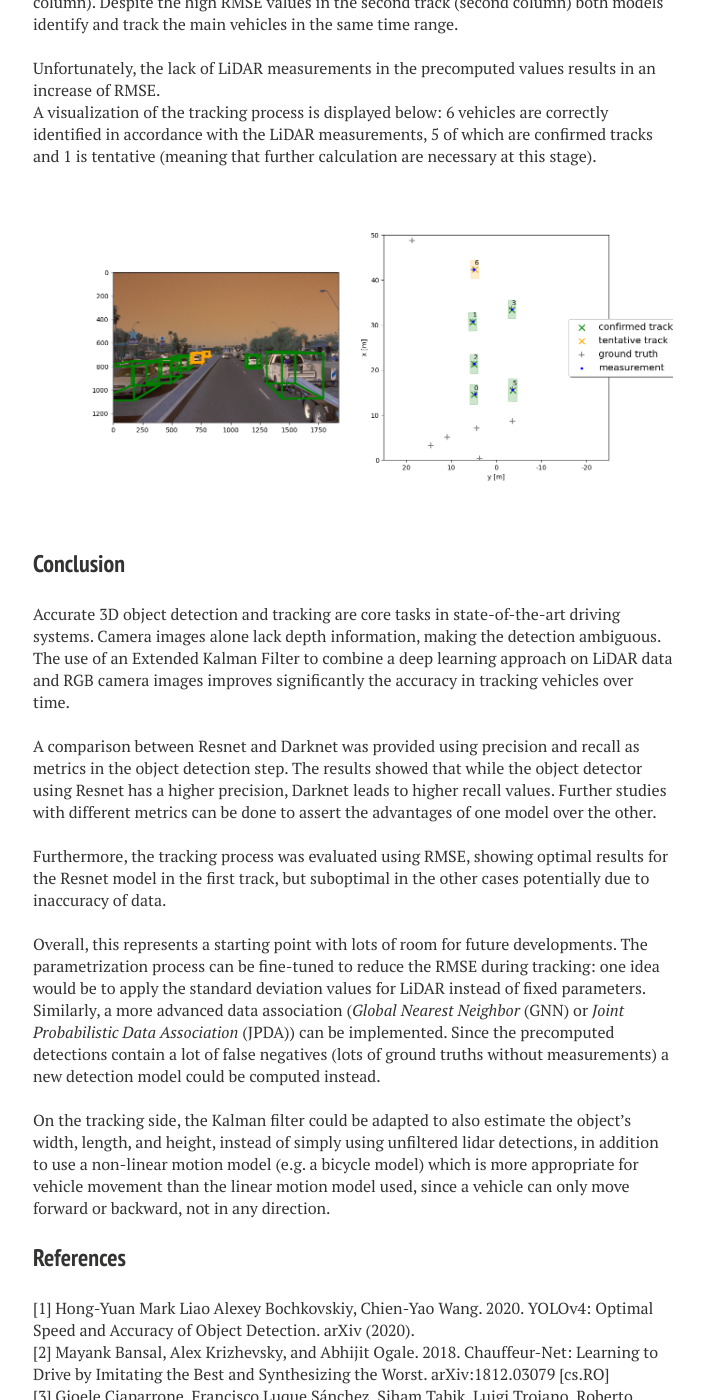
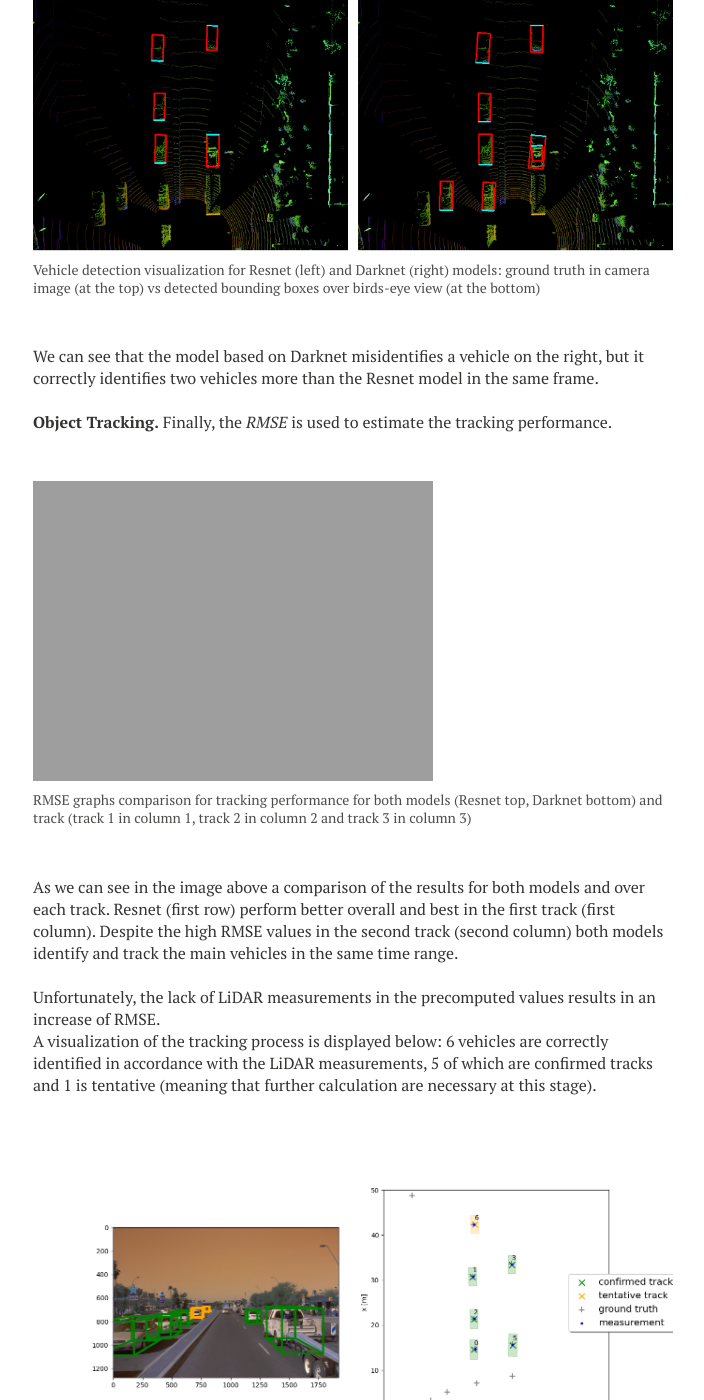
Before and after one commit to IacopomC/iacopomc.github.io, a Jekyll site: the page built from _posts/2021-11-30-sensor-fusion-and-tracking.md, in a window 1280 px wide and 1400 px high, scrolled down 9888 px. Shown: the whole window, without its empty margins (287-991 px from the left). Built offline with Jekyll 4.4.1, drawn with Linux system fonts in a browser that asks for light colours; nearby versions of some CDN libraries; our own code applies the rules of GitHub Pages for plain Markdown files; some of the changed text lies outside the part shown.

Commit message:
add caption to images

```diff
--- a/_posts/2021-11-30-sensor-fusion-and-tracking.md
+++ b/_posts/2021-11-30-sensor-fusion-and-tracking.md
@@ -51,7 +51,10 @@ The contributions of this paper are:
 
 The diagram in the following figure contains an outline of the data flow and of the individual steps that make up the algorithm. Two different models based on a *Resnet* and *Darknet* architecture are adopted and their performance on both object detection and tracking evaluated using precision and recall as metrics.
 
-<img src="{{ site.url }}/assets/images/sensor-fusion-tracking-post/project-layout.png">
+<figure>
+    <img src="{{ site.url }}/assets/images/sensor-fusion-tracking-post/project-layout.png">
+    <figcaption>Diagram containing an outline of the data flow and algorithm steps</figcaption>
+</figure>
 
 ### Method
 
@@ -91,7 +94,11 @@ A preview of the range image
 
 <br/>
 
-<img src="{{ site.url }}/assets/images/sensor-fusion-tracking-post/img_range.png">
+<figure>
+    <img src="{{ site.url }}/assets/images/sensor-fusion-tracking-post/img_range.png">
+    <figcaption>Range image visualization</figcaption>
+</figure>
+
 
 <br/>
 
@@ -99,7 +106,10 @@ as well as its point cloud representation
 
 <br/>
 
-<img src="{{ site.url }}/assets/images/sensor-fusion-tracking-post/img_pcl.JPG">
+<figure>
+    <img src="{{ site.url }}/assets/images/sensor-fusion-tracking-post/img_pcl.JPG">
+    <figcaption>LiDAR point cloud visualization</figcaption>
+</figure>
 
 <br/>
 
@@ -117,7 +127,10 @@ in the following image: the *LiDAR (or vehicle) coordinate system* is displayed
 
 <br/>
 
-<img src="{{ site.url }}/assets/images/sensor-fusion-tracking-post/lidar_axes.png">
+<figure>
+    <img src="{{ site.url }}/assets/images/sensor-fusion-tracking-post/lidar_axes.png">
+    <figcaption>Display of <i>sensor coordinate system</i> (in yellow) and <i>image coordinate system</i> (in blue).</figcaption>
+</figure>
 
 <br/>
 
@@ -131,7 +144,10 @@ as RGB channels the *intensity*, *height* and *density* layers after normalizing
 
 <br/>
 
-<img src="{{ site.url }}/assets/images/sensor-fusion-tracking-post/img_bev.png">
+<figure>
+    <img src="{{ site.url }}/assets/images/sensor-fusion-tracking-post/img_bev.png">
+    <figcaption>Birds eye view of LiDAR point cloud</figcaption>
+</figure>
 
 <br/>
 
@@ -163,7 +179,10 @@ point of the current estimate, and then the linear Kalman filter is used to filt
 
 <br/>
 
-<img src="{{ site.url }}/assets/images/sensor-fusion-tracking-post/KF_equations.JPG">
+<figure>
+    <img src="{{ site.url }}/assets/images/sensor-fusion-tracking-post/KF_equations.JPG">
+    <figcaption>Kalman Filter and Extended Kalman Filter equations</figcaption>
+</figure>
 
 <br/>
 
@@ -247,7 +266,10 @@ A series of performance measures is used to evaluate the model at different step
 
 <br/>
 
-<img src="{{ site.url }}/assets/images/sensor-fusion-tracking-post/performance_table.JPG">
+<figure>
+    <img src="{{ site.url }}/assets/images/sensor-fusion-tracking-post/performance_table.JPG">
+    <figcaption>Precision and recall values over all frames</figcaption>
+</figure>
 
 <br/>
 
@@ -260,7 +282,10 @@ values, which contain many false negatives.
 
 <br/>
 
-<img src="{{ site.url }}/assets/images/sensor-fusion-tracking-post/gt_no_meas.png">
+<figure>
+    <img src="{{ site.url }}/assets/images/sensor-fusion-tracking-post/gt_no_meas.png">
+    <figcaption>Data inaccuracy during the tracking process: four ground truth (on the right) present no measurement point in the precomputed values</figcaption>
+</figure>
 
 <br/>
 
@@ -274,11 +299,17 @@ models is provided in the two images below.
 
 <br/>
 
-<img src="{{ site.url }}/assets/images/sensor-fusion-tracking-post/labels_detections_bev.png">
+<figure>
+    <img src="{{ site.url }}/assets/images/sensor-fusion-tracking-post/labels_detections_bev.png">
+    <figcaption>Vehicle detection over birds-eye view map for Resnet (left) and Darknet (right) models: ground truth in green and detected objects red</figcaption>
+</figure>
 
 <br/>
 
-<img src="{{ site.url }}/assets/images/sensor-fusion-tracking-post/labels_vs_detections.png">
+<figure>
+    <img src="{{ site.url }}/assets/images/sensor-fusion-tracking-post/labels_vs_detections.png">
+    <figcaption>Vehicle detection visualization for Resnet (left) and Darknet (right) models: ground truth in camera image (at the top) vs detected bounding boxes over birds-eye view (at the bottom)</figcaption>
+</figure>
 
 <br/>
 
@@ -290,7 +321,10 @@ We can see that the model based on Darknet misidentifies a vehicle on the right,
 
 <br/>
 
-<img src="{{ site.url }}/assets/images/sensor-fusion-tracking-post/rmse.png">
+<figure>
+    <img src="{{ site.url }}/assets/images/sensor-fusion-tracking-post/rmse.png">
+    <figcaption>RMSE graphs comparison for tracking performance for both models (Resnet top, Darknet bottom) and track (track 1 in column 1, track 2 in column 2 and track 3 in column 3)</figcaption>
+</figure>
 
 <br/>
 
@@ -304,7 +338,10 @@ A visualization of the tracking process is displayed below: 6 vehicles are corre
 
 <br/>
 
-<img src="{{ site.url }}/assets/images/sensor-fusion-tracking-post/tracking.png">
+<figure>
+    <img src="{{ site.url }}/assets/images/sensor-fusion-tracking-post/tracking.png">
+    <figcaption>Tracking process visualization</figcaption>
+</figure>
 
 <br/>
 
```
